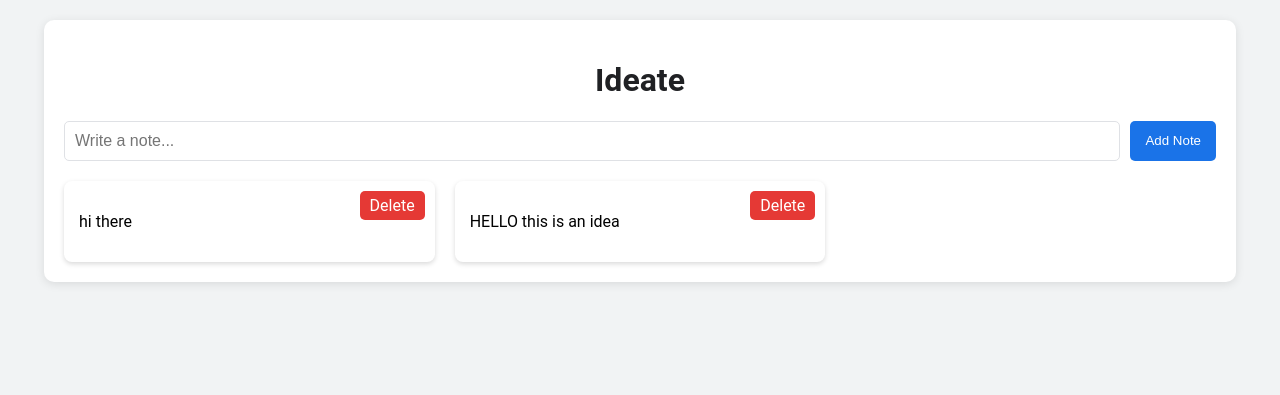
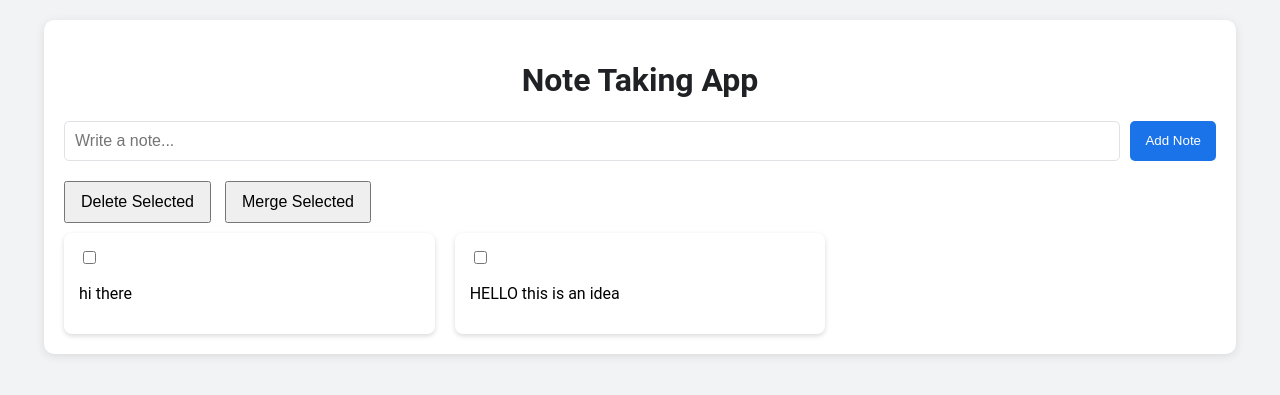
Before and after one commit to garysgd/gnote, a FastAPI app: page / in a window 1280 px wide. Shown: the top 395 px of the page. Run offline with FastAPI, Linux system fonts and the light colour scheme; some libraries are stand-ins or nearby versions.

Commit message:
added delete and merge button and note select functionality

```diff
--- a/main.py
+++ b/main.py
@@ -1,7 +1,7 @@
 # main.py
 
 from fastapi import FastAPI, Request, Form, Body
-from fastapi.responses import HTMLResponse, RedirectResponse
+from fastapi.responses import HTMLResponse
 from fastapi.staticfiles import StaticFiles
 from sqlmodel import Field, Session, SQLModel, create_engine, select
 from typing import Optional, List
@@ -36,7 +36,6 @@ async def read_notes(request: Request):
 @app.post("/add", response_class=HTMLResponse)
 async def add_note(request: Request, content: str = Form(...)):
     with Session(engine) as session:
-        # Get the highest current order
         highest_order_note = session.exec(select(Note).order_by(desc(Note.order))).first()
         new_order = highest_order_note.order + 1 if highest_order_note else 0
 
@@ -57,6 +56,39 @@ async def reorder_notes(order: List[int] = Body(...)):
         session.commit()
     return {"status": "success"}
 
+@app.post("/notes/delete", response_class=HTMLResponse)
+async def delete_notes(request: Request, selected_notes: List[int] = Form(...)):
+    with Session(engine) as session:
+        for note_id in selected_notes:
+            note = session.get(Note, note_id)
+            if note:
+                session.delete(note)
+        session.commit()
+        notes = session.exec(select(Note).order_by(asc(Note.order))).all()
+    return templates.TemplateResponse("_note_list.html", {"request": request, "notes": notes})
+
+@app.post("/notes/merge", response_class=HTMLResponse)
+async def merge_notes(request: Request, selected_notes: List[int] = Form(...)):
+    with Session(engine) as session:
+        notes_to_merge = session.exec(select(Note).where(Note.id.in_(selected_notes)).order_by(asc(Note.order))).all()
+        if not notes_to_merge:
+            notes = session.exec(select(Note).order_by(asc(Note.order))).all()
+            return templates.TemplateResponse("_note_list.html", {"request": request, "notes": notes})
+
+        merged_content = " ".join(note.content for note in notes_to_merge)
+        highest_order_note = session.exec(select(Note).order_by(desc(Note.order))).first()
+        new_order = highest_order_note.order + 1 if highest_order_note else 0
+        merged_note = Note(content=merged_content, order=new_order)
+        session.add(merged_note)
+
+        for note in notes_to_merge:
+            session.delete(note)
+        session.commit()
+
+        notes = session.exec(select(Note).order_by(asc(Note.order))).all()
+    return templates.TemplateResponse("_note_list.html", {"request": request, "notes": notes})
+
+# Existing routes for note detail, update, collapse, etc.
 @app.get("/note/{note_id}", response_class=HTMLResponse)
 async def get_note_detail(request: Request, note_id: int):
     with Session(engine) as session:
@@ -78,15 +110,3 @@ async def collapse_note(request: Request, note_id: int):
     with Session(engine) as session:
         note = session.get(Note, note_id)
     return templates.TemplateResponse("_note_item.html", {"request": request, "note": note})
-
-@app.get("/delete/{note_id}", response_class=HTMLResponse)
-async def delete_note(request: Request, note_id: int):
-    with Session(engine) as session:
-        note = session.get(Note, note_id)
-        if note:
-            session.delete(note)
-            session.commit()
-    # Return the updated notes list
-    with Session(engine) as session:
-        notes = session.exec(select(Note).order_by(asc(Note.order))).all()
-    return templates.TemplateResponse("_note_list.html", {"request": request, "notes": notes})
--- a/static/style.css
+++ b/static/style.css
@@ -130,3 +130,20 @@ h1 {
     opacity: 0.4;
     background-color: #c8dafc;
 }
+/* Styles for action buttons */
+.action-buttons {
+    margin-bottom: 10px;
+}
+
+.action-buttons button {
+    margin-right: 10px;
+    padding: 10px 15px;
+    font-size: 16px;
+    cursor: pointer;
+}
+
+/* Style for note checkboxes */
+.note-checkbox {
+    margin-right: 10px;
+    cursor: pointer;
+}
--- a/templates/_note_item.html
+++ b/templates/_note_item.html
@@ -1,13 +1,9 @@
 <div class="note-card" id="note-{{ note.id }}" data-id="{{ note.id }}">
+    <input type="checkbox" name="selected_notes" value="{{ note.id }}" class="note-checkbox">
     <div hx-get="/note/{{ note.id }}"
          hx-target="#note-{{ note.id }}"
          hx-swap="outerHTML"
          style="cursor: pointer;">
         <p>{{ note.content }}</p>
     </div>
-    <a href="#"
-       hx-get="/delete/{{ note.id }}"
-       hx-target="#note-list"
-       hx-swap="outerHTML"
-       class="delete-btn">Delete</a>
 </div>
--- a/templates/index.html
+++ b/templates/index.html
@@ -10,7 +10,7 @@
 </head>
 <body>
     <div class="container">
-        <h1>Ideate</h1>
+        <h1>Note Taking App</h1>
 
         <!-- Input Form -->
         <form class="note-form"
@@ -21,15 +21,23 @@
             <button type="submit">Add Note</button>
         </form>
 
+        <!-- Action Buttons -->
+        <div class="action-buttons">
+            <button type="button" id="delete-btn">Delete Selected</button>
+            <button type="button" id="merge-btn">Merge Selected</button>
+        </div>
+
         <!-- Notes Container -->
-        <div id="note-list" class="note-grid">
-            {% for note in notes %}
-                {% include "_note_item.html" %}
-            {% endfor %}
-        </div>
+        <form id="notes-form">
+            <div id="note-list" class="note-grid">
+                {% for note in notes %}
+                    {% include "_note_item.html" %}
+                {% endfor %}
+            </div>
+        </form>
     </div>
 
-    <!-- JavaScript Workaround to Reset Form -->
+    <!-- JavaScript -->
     <script>
         document.querySelector('.note-form').addEventListener('htmx:afterRequest', function(evt) {
             evt.target.reset();
@@ -58,6 +66,36 @@
                 });
             },
         });
+
+        // Handle Delete Selected
+        document.getElementById('delete-btn').addEventListener('click', function() {
+            var form = document.getElementById('notes-form');
+            var formData = new FormData(form);
+
+            fetch('/notes/delete', {
+                method: 'POST',
+                body: formData,
+            })
+            .then(response => response.text())
+            .then(html => {
+                document.getElementById('note-list').innerHTML = html;
+            });
+        });
+
+        // Handle Merge Selected
+        document.getElementById('merge-btn').addEventListener('click', function() {
+            var form = document.getElementById('notes-form');
+            var formData = new FormData(form);
+
+            fetch('/notes/merge', {
+                method: 'POST',
+                body: formData,
+            })
+            .then(response => response.text())
+            .then(html => {
+                document.getElementById('note-list').innerHTML = html;
+            });
+        });
     </script>
 </body>
 </html>
```
Also changed, not shown: templates/_note_list.html (+3 -5 lines), notes.db.
